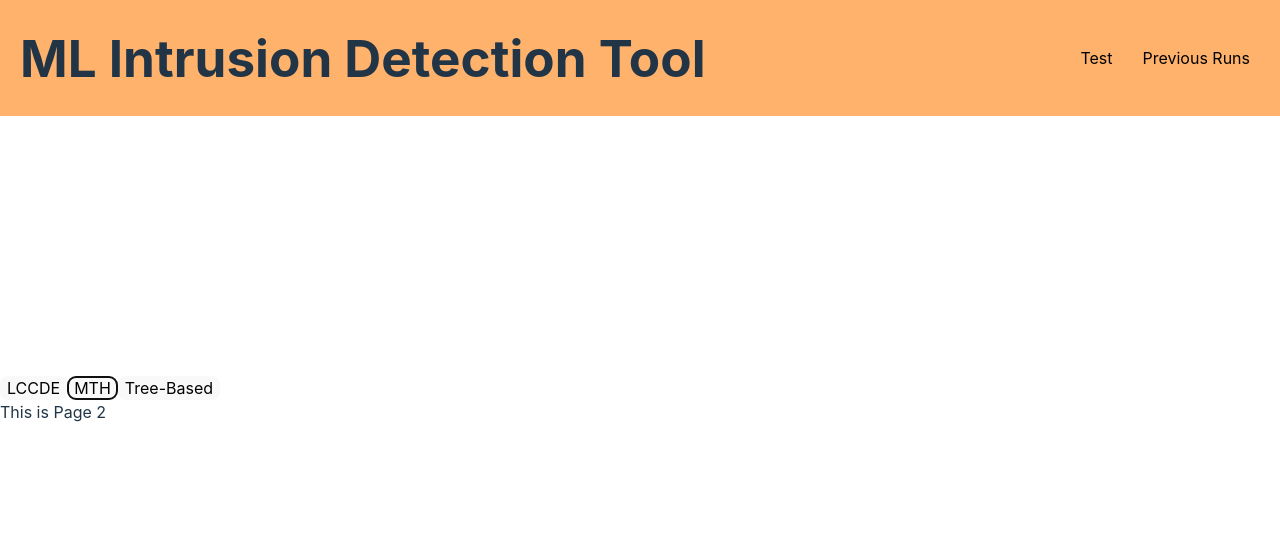
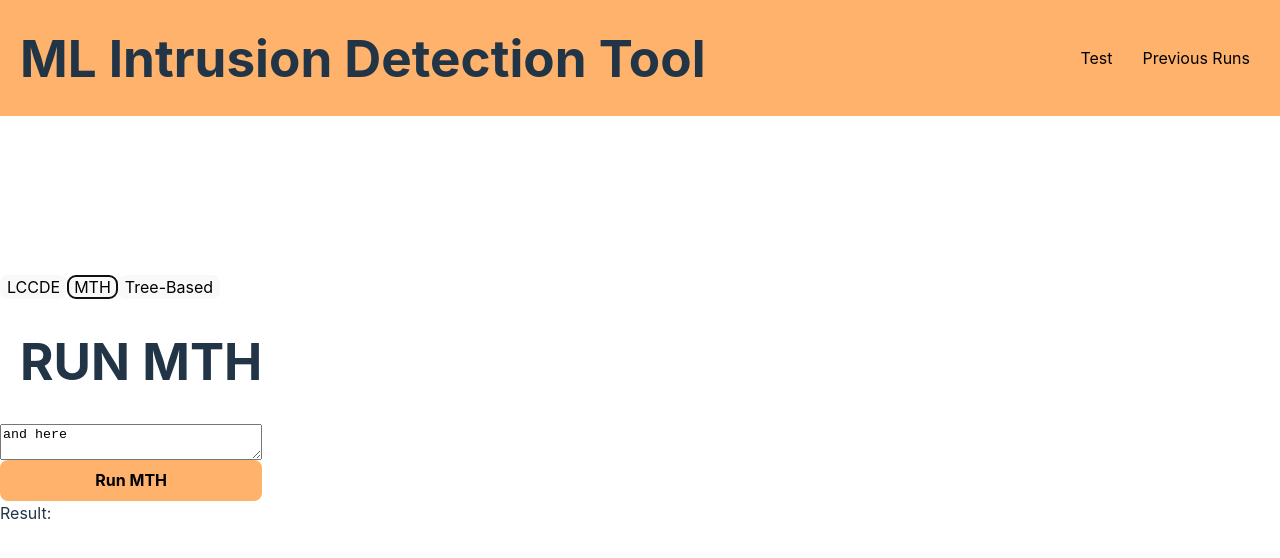
Before and after one commit to ZaneLeBlanc/Group66Frontend, a React (Vite) app in the folder Frontend/: page /Test in a window 1280 px wide. Both pictures are taken after a click on the button "MTH". Shown: the top 558 px of the page. Built offline with nearby package versions, Linux system fonts and the light colour scheme.

Commit message:
mth separated

```diff
--- a/Frontend/src/Components/ModelPages/PageMTH.tsx
+++ b/Frontend/src/Components/ModelPages/PageMTH.tsx
@@ -1,7 +1,31 @@
-import React from 'react';
+import {useState} from 'react'
+import axios from 'axios'
 
-const PageMTH = () => {
-  return <div>This is Page 2</div>;
-};
+function PageMTH() {
+    const [mthRequest, setMthRequest] = useState('and here');
+    const [mthResponse, setMthResponse] = useState('');
 
-export default PageMTH;
+    const sendMTHParams = async () => {
+        try {
+            const response = await axios.post('http://localhost:5000/runMth', {code: mthRequest});
+
+            setMthResponse(response.data.result);
+        } catch (error) {
+            console.error('Error sending response: ', error);
+        }
+    }
+
+    return(
+        <div>
+            <h1>RUN MTH</h1>
+            <div className="testSection">
+                <textarea value={mthRequest} onChange={(e) =>
+                setMthRequest(e.target.value)}/>
+                <button className="runbt" onClick={sendMTHParams}>Run MTH</button>
+            </div>
+            <div>Result: {mthResponse}</div>
+        </div>
+    )
+}
+
+export default PageMTH
```
